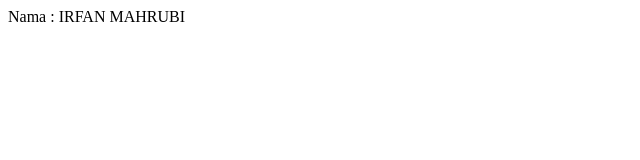
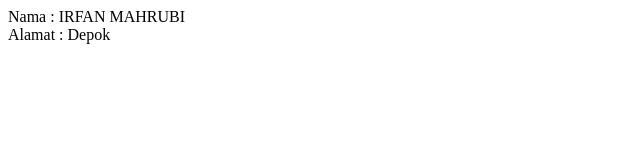
Before and after one commit to mahrubi23/coba_web, a plain HTML site: page index.html in a window 1280 px wide. Shown: the full height of the page, 0-640 px from the left. Drawn offline with Linux system fonts and the light colour scheme.

Commit message:
tambah alamat

```diff
--- a/index.html
+++ b/index.html
@@ -6,5 +6,7 @@
 </head>
 <body>
     Nama : IRFAN MAHRUBI
+    <br>
+    Alamat : Depok
 </body>
 </html>
```
